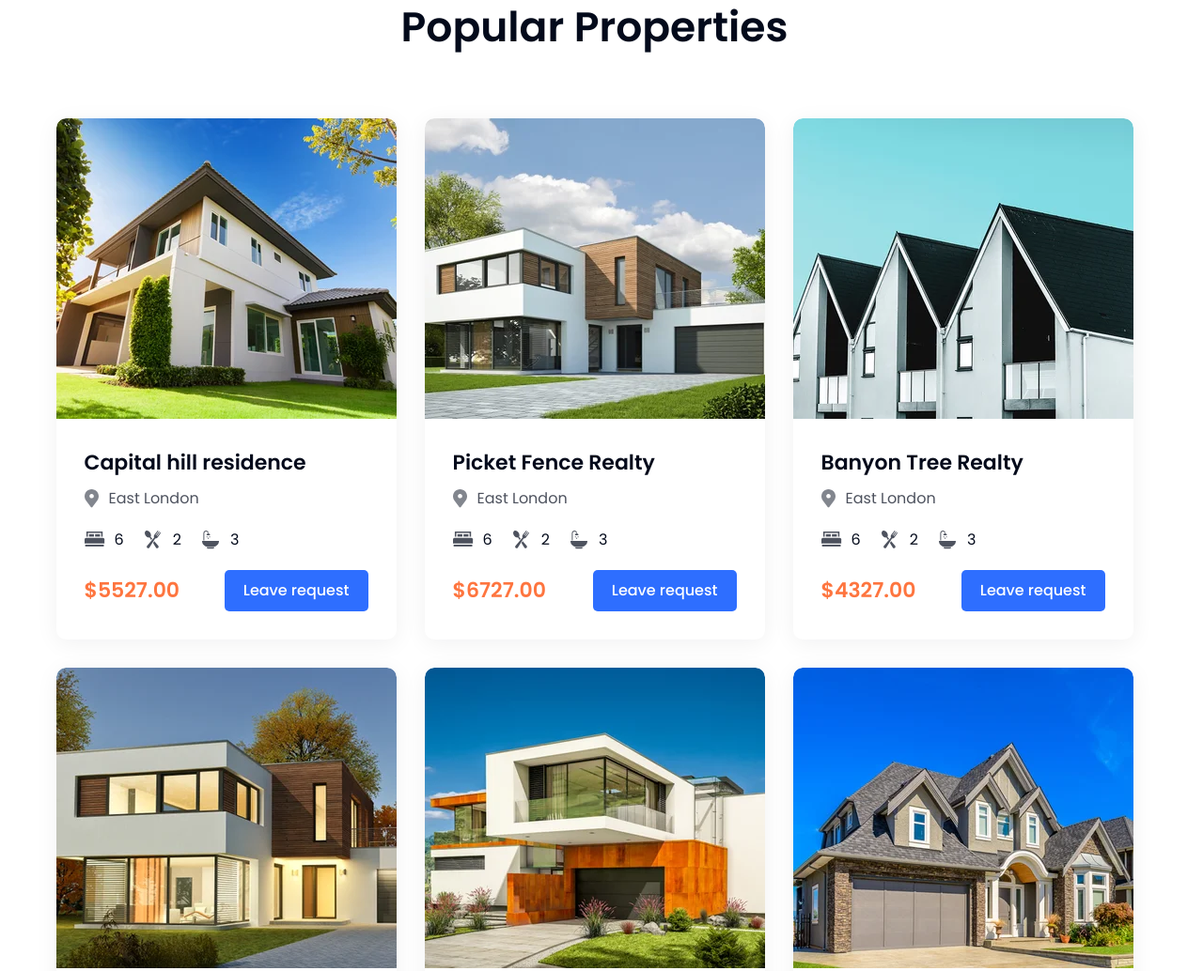
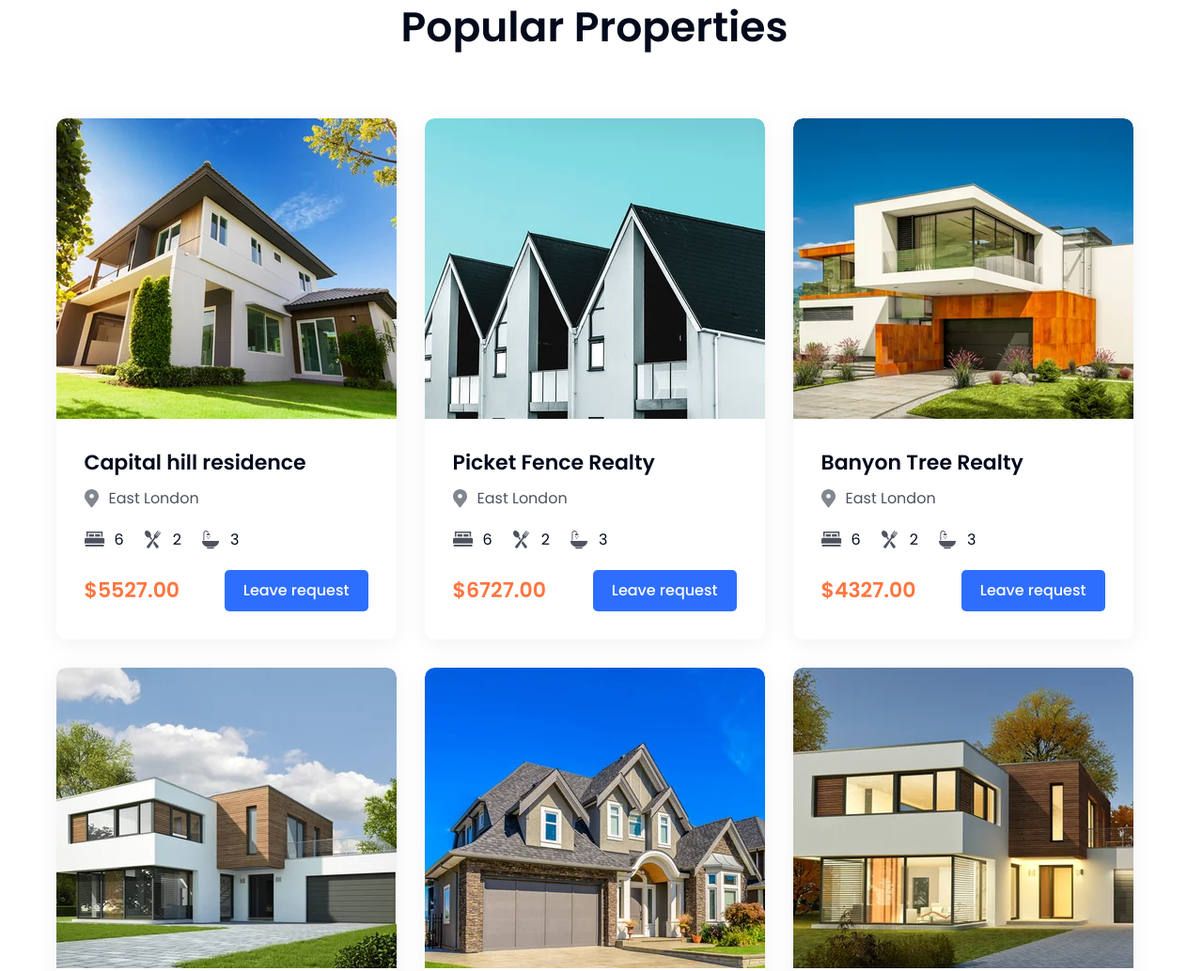
Before and after one commit to leo24102020/RubyHome-preview, a plain HTML site: page index.html in a window 1280 px wide. Shown: the part 1238-2272 px from the top of the page at 94% size. Drawn offline with nearby package versions, Linux system fonts and the light colour scheme.

Commit message:
Publish corrected property photo order

```diff
--- a/index.html
+++ b/index.html
@@ -8,7 +8,7 @@
     <link rel="stylesheet" href="assets/vendor/swiper/swiper-bundle.min.css">
     <link rel="stylesheet" href="css/style.css?v=25">
     <script src="assets/vendor/swiper/swiper-bundle.min.js" defer></script>
-    <script src="js/script.js?v=10" defer></script>
+    <script src="js/script.js?v=11" defer></script>
   </head>
   <body>
     <header class="header">
--- a/js/script.js
+++ b/js/script.js
@@ -1,10 +1,10 @@
 const properties = [
-  { id: 'house-1', title: 'Capital hill residence', price: '$5527.00', alt: 'Two-storey cream house with a balcony and green garden' },
-  { id: 'house-2', title: 'Picket Fence Realty', price: '$6727.00', alt: 'Contemporary white and wood villa with large windows and a garage' },
-  { id: 'house-3', title: 'Banyon Tree Realty', price: '$4327.00', alt: 'White homes with steep black pitched roofs' },
-  { id: 'house-4', title: 'Corsair Real Estate', price: '$4427.00', alt: 'Modern two-storey residence with warm lighting at dusk' },
-  { id: 'house-5', title: 'Sequoia Real Estate', price: '$4527.00', alt: 'White villa with a glass balcony and orange facade details' },
-  { id: 'house-6', title: 'Strive Partners Realty', price: '$5527.00', alt: 'Traditional family house with stone cladding and gabled roofs' },
+  { id: 'house-1', imageNumber: 1, title: 'Capital hill residence', price: '$5527.00', alt: 'Two-storey cream house with a balcony and green garden' },
+  { id: 'house-2', imageNumber: 3, title: 'Picket Fence Realty', price: '$6727.00', alt: 'White homes with steep black pitched roofs' },
+  { id: 'house-3', imageNumber: 5, title: 'Banyon Tree Realty', price: '$4327.00', alt: 'White villa with a glass balcony and orange facade details' },
+  { id: 'house-4', imageNumber: 2, title: 'Corsair Real Estate', price: '$4427.00', alt: 'Contemporary white and wood villa with large windows and a garage' },
+  { id: 'house-5', imageNumber: 6, title: 'Sequoia Real Estate', price: '$4527.00', alt: 'Traditional family house with stone cladding and gabled roofs' },
+  { id: 'house-6', imageNumber: 4, title: 'Strive Partners Realty', price: '$5527.00', alt: 'Modern two-storey residence with warm lighting at dusk' },
 ];
 
 const propertyGrid = document.querySelector('.properties__grid');
@@ -15,12 +15,12 @@ const renderProperties = () => {
 
   const fragment = document.createDocumentFragment();
 
-  properties.forEach((property, index) => {
+  properties.forEach((property) => {
     const card = propertyTemplate.content.cloneNode(true);
     const image = card.querySelector('.property-card__image');
     const title = card.querySelector('.property-card__title');
     const button = card.querySelector('.property-card__button');
-    const imageNumber = index + 1;
+    const imageNumber = property.imageNumber;
 
     image.src = `assets/img/house-${imageNumber}-724.webp`;
     image.srcset = `assets/img/house-${imageNumber}-362.webp 362w, assets/img/house-${imageNumber}-724.webp 724w`;
```
Also changed, not shown: privacy/index.html (+1 -1 lines).
